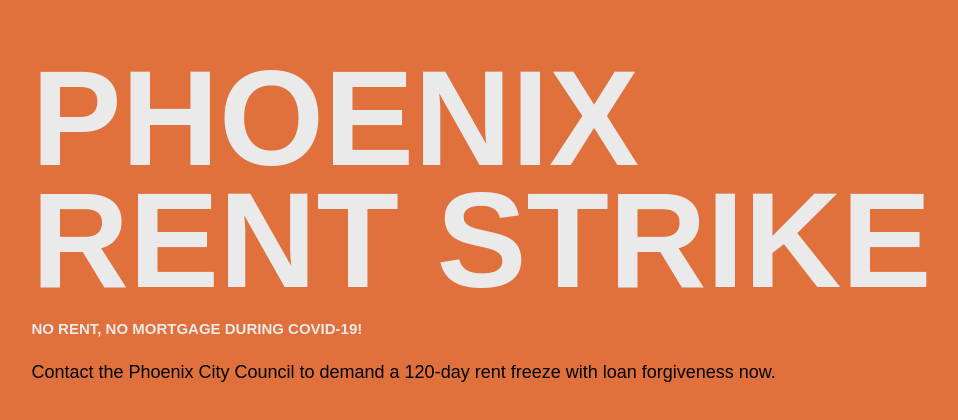
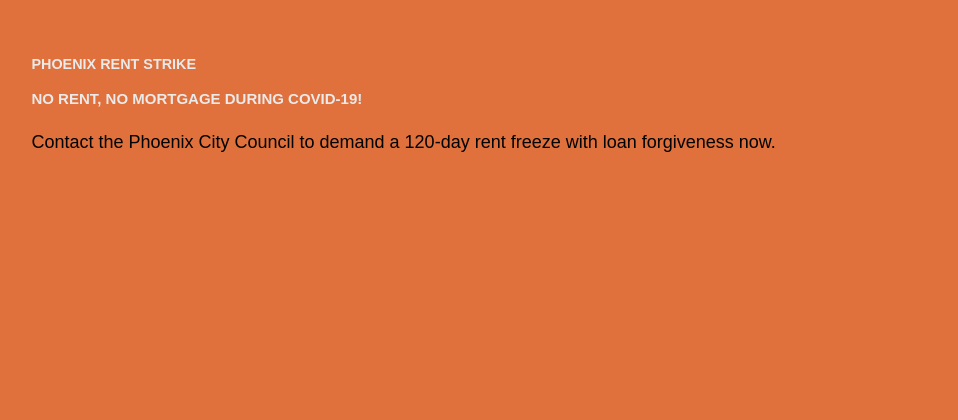
Before and after one commit to phxrentstrike/phxrentstrike, a plain HTML site: page index.html in a window 1280 px wide. Shown: the whole page, without its empty margins (103-1061 px from the left). Drawn offline with Linux system fonts and the light colour scheme; a web font is replaced by a local one.

Commit message:
Update index.html

```diff
--- a/index.html
+++ b/index.html
@@ -15,11 +15,11 @@
 .text{font-family: titling-gothic-fb, sans-serif; font-weight: 400; font-style: normal; font-size:18px; line-height:1.3em; color:#000000;}
 .text a{color:#403870;}
 .tag{font-family: titling-gothic-fb-extended,sans-serif; font-weight: 800; font-style: normal; color:#eaeaea; font-size: 15px; line-height:1em; padding-bottom:25px;}
-.big-title{font-size:135px; animation: fadeIn 2s ease forwards; font-family: titling-gothic-fb-extended, sans-serif;
+.big-title{font-size:90%; animation: fadeIn 2s ease forwards; font-family: titling-gothic-fb-extended, sans-serif;
 
 font-weight: 800;
 
-font-style: normal;
+font-style: normal; color:#403870;
 
  line-height:.9em; color:#eaeaea;padding-bottom:20px;}
 		.big-title a {color:#eaeaea; text-decoration:none;}
```
